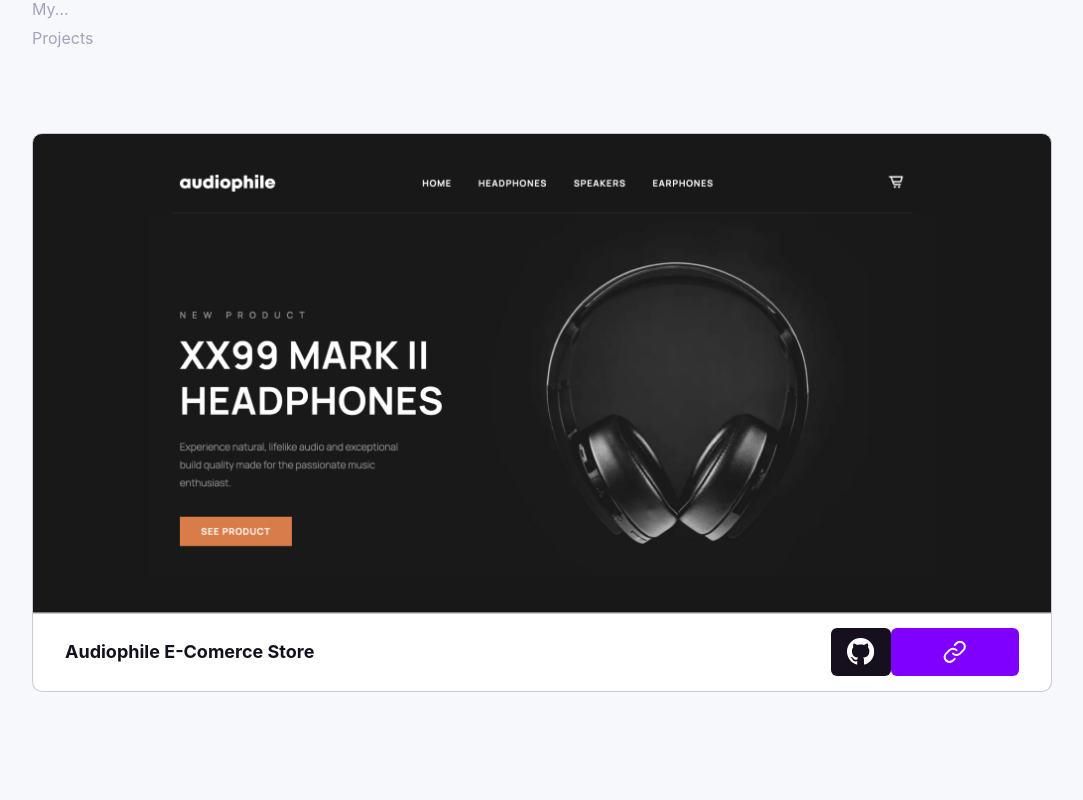
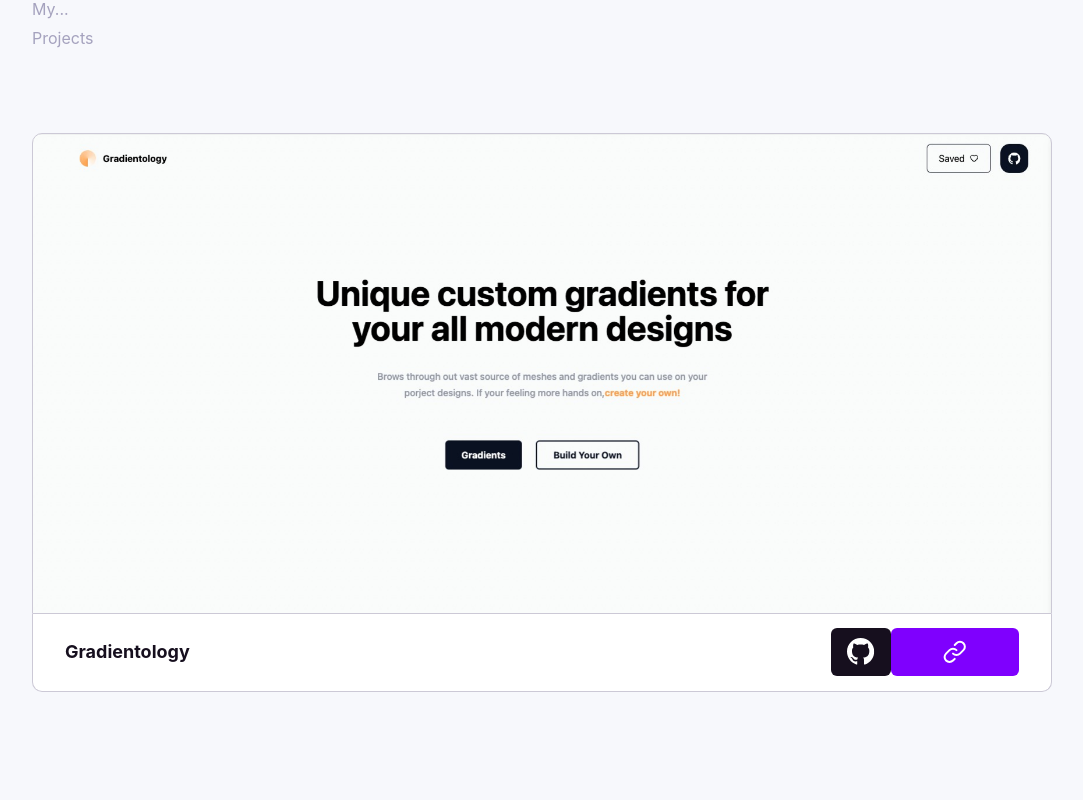
Before and after one commit to jacobpacheco100/jacobpacheco-portfolio, a React (Create React App) app: page / in a window 1280 px wide. Shown: the part 1820-2620 px from the top of the page, without its empty margins (98-1181 px from the left). Built offline with nearby package versions, Linux system fonts and the light colour scheme.

Commit message:
minor edits

```diff
--- a/src/components/About.jsx
+++ b/src/components/About.jsx
@@ -54,11 +54,11 @@ const About = () => {
         top={20}
         left={'0px'}
       >
-        <Img w={{ base: '48px', sm: '64px', md: '95px' }} src={react} />
-        <Img w={{ base: '48px', sm: '64px', md: '95px' }} src={js} />
-        <Img w={{ base: '48px', sm: '64px', md: '95px' }} src={css} />
-        <Img w={{ base: '48px', sm: '64px', md: '95px' }} src={html} />
-        <Img w={{ base: '48px', sm: '64px', md: '95px' }} src={git} />
+        <Img w={{ base: '48px', sm: '64px', md: '75px' }} src={react} />
+        <Img w={{ base: '48px', sm: '64px', md: '75px' }} src={js} />
+        <Img w={{ base: '48px', sm: '64px', md: '75px' }} src={css} />
+        <Img w={{ base: '48px', sm: '64px', md: '75px' }} src={html} />
+        <Img w={{ base: '48px', sm: '64px', md: '75px' }} src={git} />
         <Img
           w={{ base: '48px', sm: '64px', md: '95px' }}
           display={{ base: 'block', md: 'none' }}
@@ -114,24 +114,29 @@ const About = () => {
             to learn React Js on scrimba and am still actively learning...
           </Text>
           {/* more icons */}
-          <VStack position={{ md: 'absolute' }} top={810} spacing={10} left={0}>
+          <VStack
+            position={{ md: 'absolute' }}
+            top={840}
+            spacing={'60px'}
+            left={0}
+          >
             <Img
-              w={{ base: '64px', md: '95px' }}
+              w={{ base: '64px', md: '78px' }}
               display={{ base: 'none', md: 'block' }}
               src={bootstrap}
             />
             <Img
-              w={{ base: '64px', md: '95px' }}
+              w={{ base: '64px', md: '75px' }}
               display={{ base: 'none', md: 'block' }}
               src={sass}
             />
             <Img
-              w={{ base: '64px', md: '95px' }}
+              w={{ base: '64px', md: '75px' }}
               display={{ base: 'none', md: 'block' }}
               src={adobe}
             />
             <Img
-              w={{ base: '64px', md: '95px' }}
+              w={{ base: '64px', md: '75px' }}
               display={{ base: 'none', md: 'block' }}
               src={git}
             />
--- a/src/components/Navbar.jsx
+++ b/src/components/Navbar.jsx
@@ -23,6 +23,7 @@ const Navbar = ({ about, projects, contact }) => {
         <Link onClick={contact}>Contact</Link>
         <Button
           onClick={() => setSocials((prev) => !prev)}
+          bg='transparent'
           variant='socials'
           rightIcon={<ChevronDownIcon />}
         >
--- a/src/components/Project.jsx
+++ b/src/components/Project.jsx
@@ -19,6 +19,7 @@ const Project = ({ name, img, repoUrl, siteUrl, imgPosition }) => {
       <Box w='100%'>
         <Link
           href={siteUrl}
+          target='_blank'
           display='block'
           w='100%'
           h={481}
@@ -78,10 +79,20 @@ const Project = ({ name, img, repoUrl, siteUrl, imgPosition }) => {
             </MenuList>
           </Menu>
           <HStack display={{ base: 'none', md: 'block' }} spacing={4}>
-            <Button href={repoUrl} as={Link} variant='projectRepo'>
+            <Button
+              href={repoUrl}
+              target='_blank'
+              as={Link}
+              variant='projectRepo'
+            >
               <Img src={gitIcon} />
             </Button>
-            <Button href={siteUrl} as={Link} variant='projectSite'>
+            <Button
+              href={siteUrl}
+              target='_blank'
+              as={Link}
+              variant='projectSite'
+            >
               <Img src={linkIcon} />
             </Button>
           </HStack>
--- a/src/components/Projects.jsx
+++ b/src/components/Projects.jsx
@@ -11,6 +11,13 @@ import Project from './Project'
 const Projects = () => {
   // add projects here
   const projectData = [
+    {
+      name: 'Gradientology',
+      img: gradientology,
+      imgPosition: '',
+      repoUrl: 'https://github.com/jacobpacheco100/gradientology',
+      siteUrl: 'https://jacobpacheco100.github.io/gradientology/',
+    },
     {
       name: 'Audiophile E-Comerce Store',
       img: audiophile,
@@ -26,13 +33,6 @@ const Projects = () => {
       imgPosition: '',
       repoUrl: 'https://github.com/jacobpacheco100/bookmark-landing-page',
       siteUrl: 'https://jacobpacheco100.github.io/bookmark-landing-page/',
-    },
-    {
-      name: 'Gradientology',
-      img: gradientology,
-      imgPosition: '',
-      repoUrl: 'https://github.com/jacobpacheco100/gradientology',
-      siteUrl: 'https://jacobpacheco100.github.io/gradientology/',
     },
     {
       name: 'Game Show App',
```
